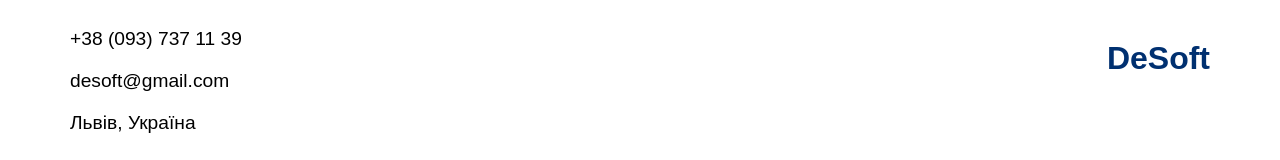
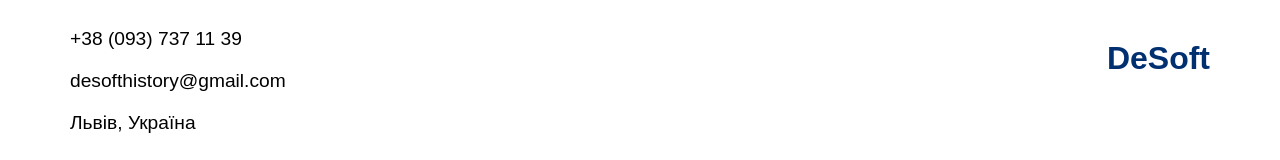
Before and after one commit to volodiagamivka/desoft-site, a React (Create React App) app: page / in a window 1280 px wide. Shown: the part 3750-3910 px from the top of the page. Built offline with nearby package versions, Linux system fonts and the light colour scheme; a web font is replaced by a local one.

Commit message:
add new email

```diff
--- a/src/components/Footer/Footer.js
+++ b/src/components/Footer/Footer.js
@@ -8,7 +8,7 @@ const Footer = () => {
         <div className="footer-left">
           <h4>Контакти:</h4>
           <p>+38 (093) 737 11 39</p>
-          <p>desoft@gmail.com</p>
+          <p>desofthistory@gmail.com</p>
           <p>Львів, Україна</p>
           <div className="social-icons">
             <a href="https://instagram.com" target="_blank" rel="noopener noreferrer">
@@ -17,7 +17,7 @@ const Footer = () => {
             <a href="https://facebook.com" target="_blank" rel="noopener noreferrer">
               <img src="/icons/facebook.svg" alt="Facebook" />
             </a>
-            <a href="mailto:desoft@gmail.com">
+            <a href="mailto:desofthistory@gmail.com">
               <img src="/icons/email.svg" alt="Email" />
             </a>
           </div>
```
